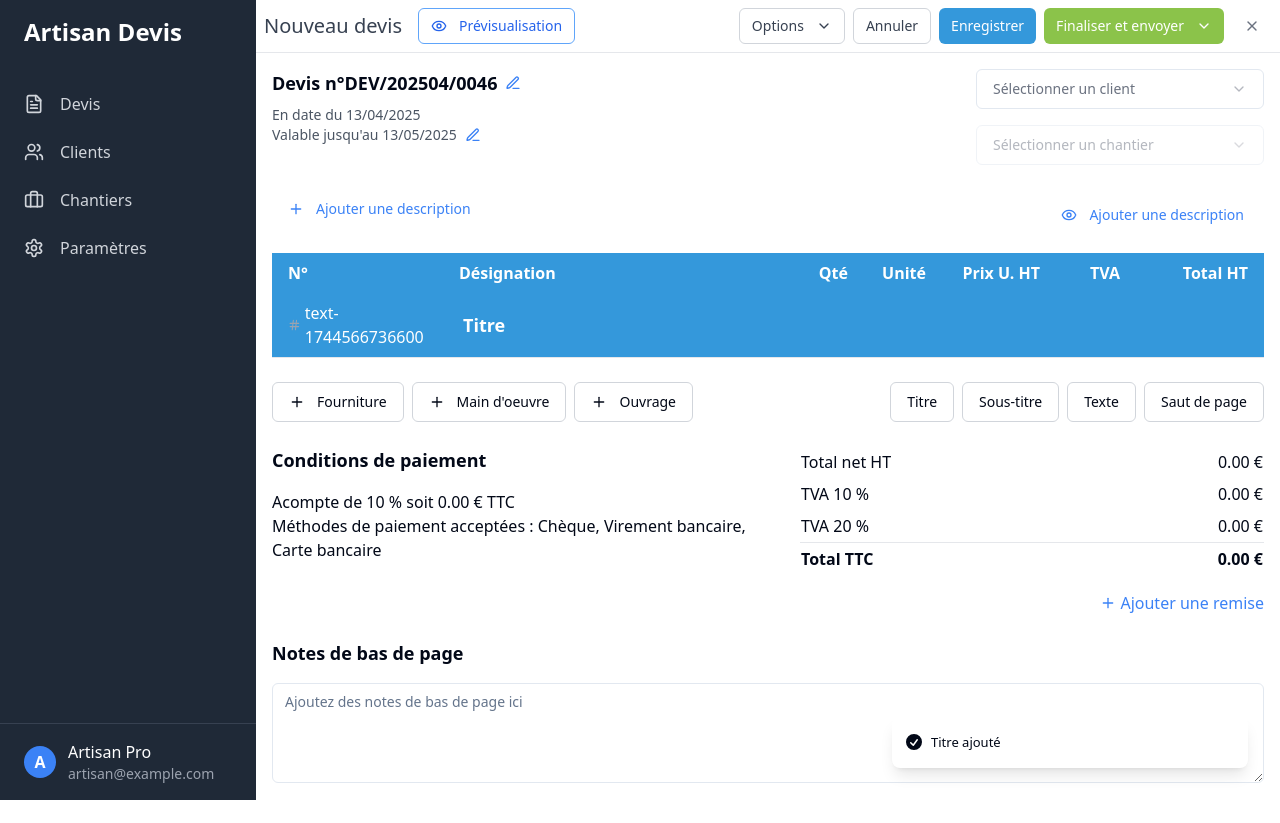
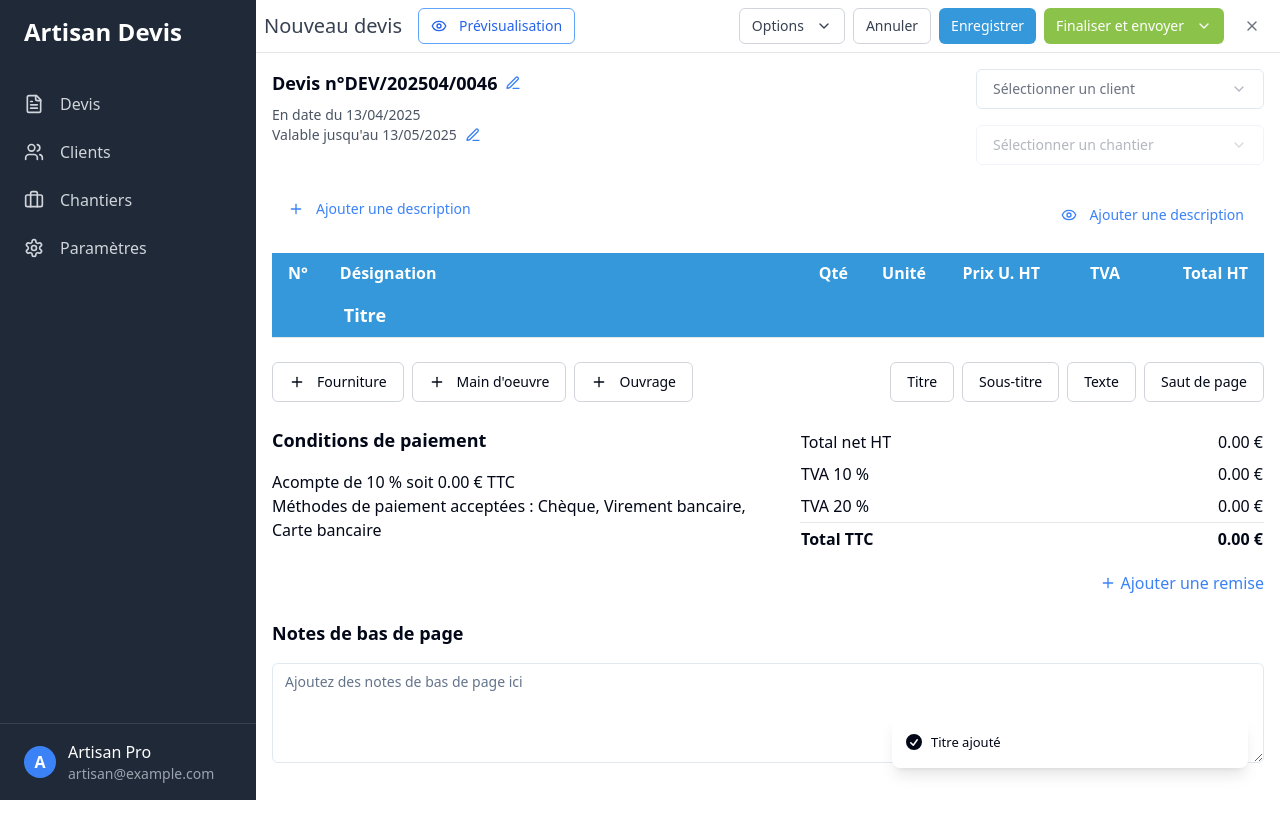
Before and after one commit to juliengrrb/artisan-devis-factory, a React (Vite) app: page /devis/1 in a window 1280 px wide. Both pictures are taken after a click on the button "Titre". Built offline with nearby package versions, Linux system fonts and the light colour scheme.

Commit message:
Fix: Quote item numbering and display
Implement the quote item numbering and display logic as per the provided images.

```diff
--- a/src/components/QuoteItem.tsx
+++ b/src/components/QuoteItem.tsx
@@ -77,14 +77,23 @@ export function QuoteItem({ item, onUpdate, isEditing, itemNumber }: QuoteItemPr
     return item.type === 'Saut de page';
   };
 
+  // Display the numeric item number instead of ID for titles and regular items
+  const displayItemNumber = () => {
+    if (isTextItem() && !itemNumber) {
+      return '';
+    }
+    return itemNumber || '';
+  };
+
   if (!isEditing) {
     return (
-      <tr className={`${getBgColor()} border-b border-gray-200 ${isPageBreak() ? 'h-6 border-b-2 border-dashed' : ''}`}>
+      <tr className={`${getBgColor()} border-b border-gray-200 ${isPageBreak() ? 'h-6 border-b-2 border-dashed' : ''}`} data-type={item.type}>
         <td className="py-2 px-4">
-          <div className="flex items-center">
-            <Hash className="h-4 w-4 mr-1 text-gray-400" />
-            <span>{itemNumber || item.id}</span>
-          </div>
+          {displayItemNumber() && (
+            <div className="flex items-center">
+              <span>{displayItemNumber()}</span>
+            </div>
+          )}
         </td>
         <td className={`py-2 px-4 ${getTextItemStyles()}`} style={{ paddingLeft: getPaddingLeft() }} colSpan={isTextItem() ? 6 : 1}>
           {isPageBreak() ? '- - - - - - - - - - Saut de page - - - - - - - - - -' : item.designation}
@@ -102,7 +111,9 @@ export function QuoteItem({ item, onUpdate, isEditing, itemNumber }: QuoteItemPr
             <td className="py-2 px-4 text-right">{item.vat ? `${item.vat} %` : '-'}</td>
             <td className="py-2 px-4 text-right">
               {item.totalHT.toFixed(2)} €
-              {isTextItem() && <span className="ml-2 text-sm text-gray-500">Sous-total: {item.totalHT.toFixed(2)} €</span>}
+              {item.level <= 2 && (
+                <div className="text-sm text-gray-500">Sous-total : {item.totalHT.toFixed(2)} €</div>
+              )}
             </td>
           </>
         )}
@@ -116,8 +127,7 @@ export function QuoteItem({ item, onUpdate, isEditing, itemNumber }: QuoteItemPr
         <tr className="bg-white border-b border-gray-200">
           <td className="py-2 px-4">
             <div className="flex items-center">
-              <Hash className="h-4 w-4 mr-1 text-gray-400" />
-              <span>{itemNumber || item.id}</span>
+              <span>{displayItemNumber()}</span>
             </div>
           </td>
           <td className="py-2 px-4" colSpan={6}>
@@ -146,8 +156,7 @@ export function QuoteItem({ item, onUpdate, isEditing, itemNumber }: QuoteItemPr
       <tr className="bg-white border-b border-gray-200">
         <td className="py-2 px-4">
           <div className="flex items-center">
-            <Hash className="h-4 w-4 mr-1 text-gray-400" />
-            <span>{itemNumber || item.id}</span>
+            <span>{displayItemNumber()}</span>
           </div>
         </td>
         <td className="py-2 px-4">
@@ -220,10 +229,11 @@ export function QuoteItem({ item, onUpdate, isEditing, itemNumber }: QuoteItemPr
   return (
     <tr data-type={item.type} className={`${getBgColor()} border-b border-gray-200 cursor-pointer hover:bg-gray-50 ${isPageBreak() ? 'h-6 border-b-2 border-dashed' : ''}`} onClick={handleEdit}>
       <td className="py-2 px-4">
-        <div className="flex items-center">
-          <Hash className="h-4 w-4 mr-1 text-gray-400" />
-          <span>{itemNumber || item.id}</span>
-        </div>
+        {displayItemNumber() && (
+          <div className="flex items-center">
+            <span>{displayItemNumber()}</span>
+          </div>
+        )}
       </td>
       <td className={`py-2 px-4 ${getTextItemStyles()}`} style={{ paddingLeft: getPaddingLeft() }} colSpan={isTextItem() ? 6 : 1}>
         {isPageBreak() ? '- - - - - - - - - - Saut de page - - - - - - - - - -' : item.designation}
@@ -241,7 +251,9 @@ export function QuoteItem({ item, onUpdate, isEditing, itemNumber }: QuoteItemPr
           <td className="py-2 px-4 text-right">{item.vat ? `${item.vat} %` : '-'}</td>
           <td className="py-2 px-4 text-right">
             {item.totalHT.toFixed(2)} €
-            {item.level <= 2 && <div className="text-sm text-gray-500">Sous-total: {item.totalHT.toFixed(2)} €</div>}
+            {item.level <= 2 && (
+              <div className="text-sm text-gray-500">Sous-total : {item.totalHT.toFixed(2)} €</div>
+            )}
           </td>
         </>
       )}
--- a/src/components/ui/table.tsx
+++ b/src/components/ui/table.tsx
@@ -59,7 +59,7 @@ const TableRow = React.forwardRef<
   <tr
     ref={ref}
     className={cn(
-      "border-b transition-colors hover:bg-muted/50 data-[state=selected]:bg-muted data-[type=title]:font-bold data-[type=subtitle]:font-medium data-[type=text]:text-gray-700 data-[type=page-break]:text-gray-500 data-[type=page-break]:border-b-dashed data-[type=page-break]:border-b-2",
+      "border-b transition-colors hover:bg-muted/50 data-[state=selected]:bg-muted data-[type=Titre]:font-bold data-[type=Titre]:bg-devis-header data-[type=Titre]:text-white data-[type=Sous-titre]:font-medium data-[type=Texte]:text-gray-700 data-[type=Saut\\ de\\ page]:text-gray-500 data-[type=Saut\\ de\\ page]:border-b-dashed data-[type=Saut\\ de\\ page]:border-b-2",
       className
     )}
     {...props}
```
